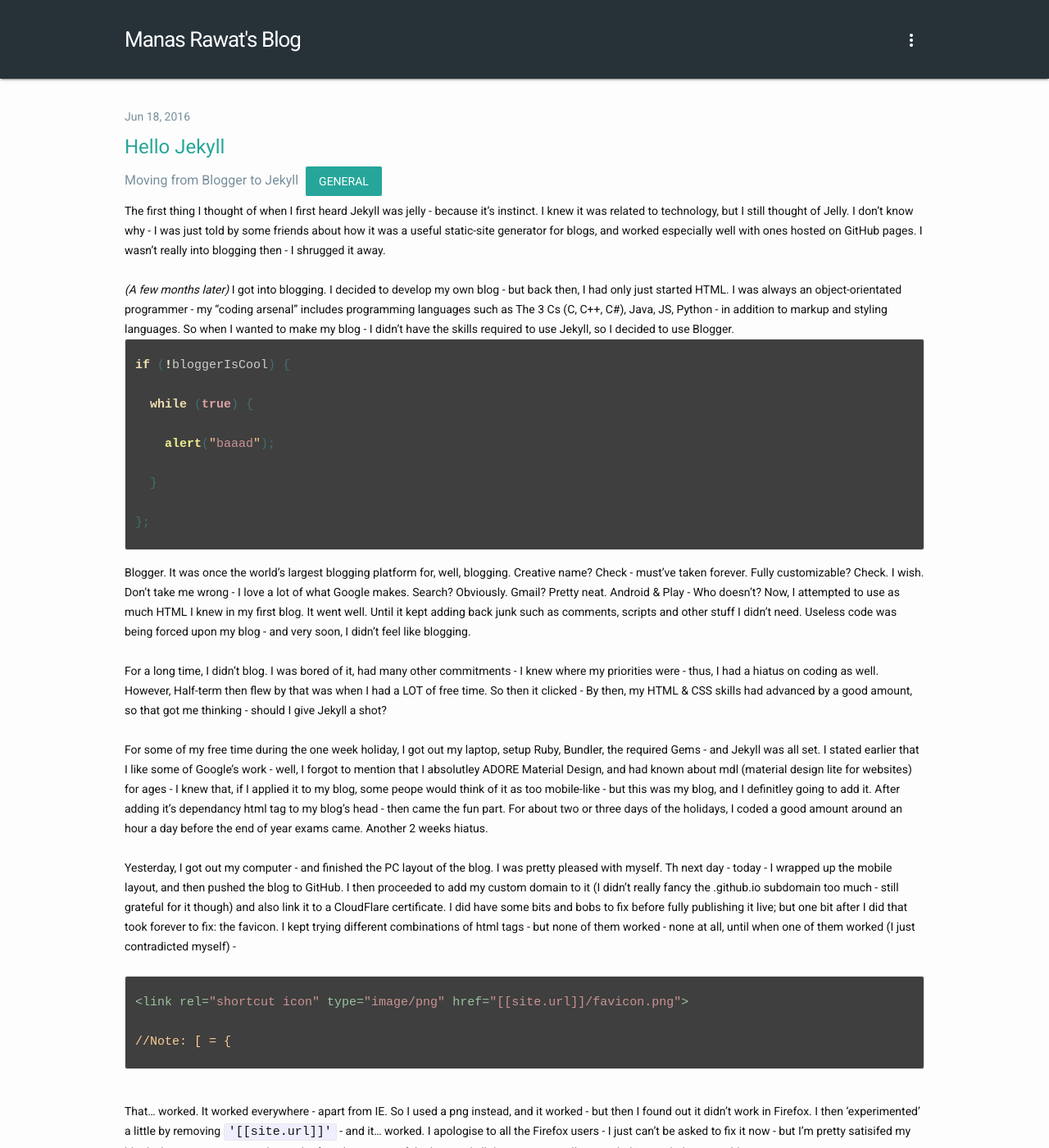
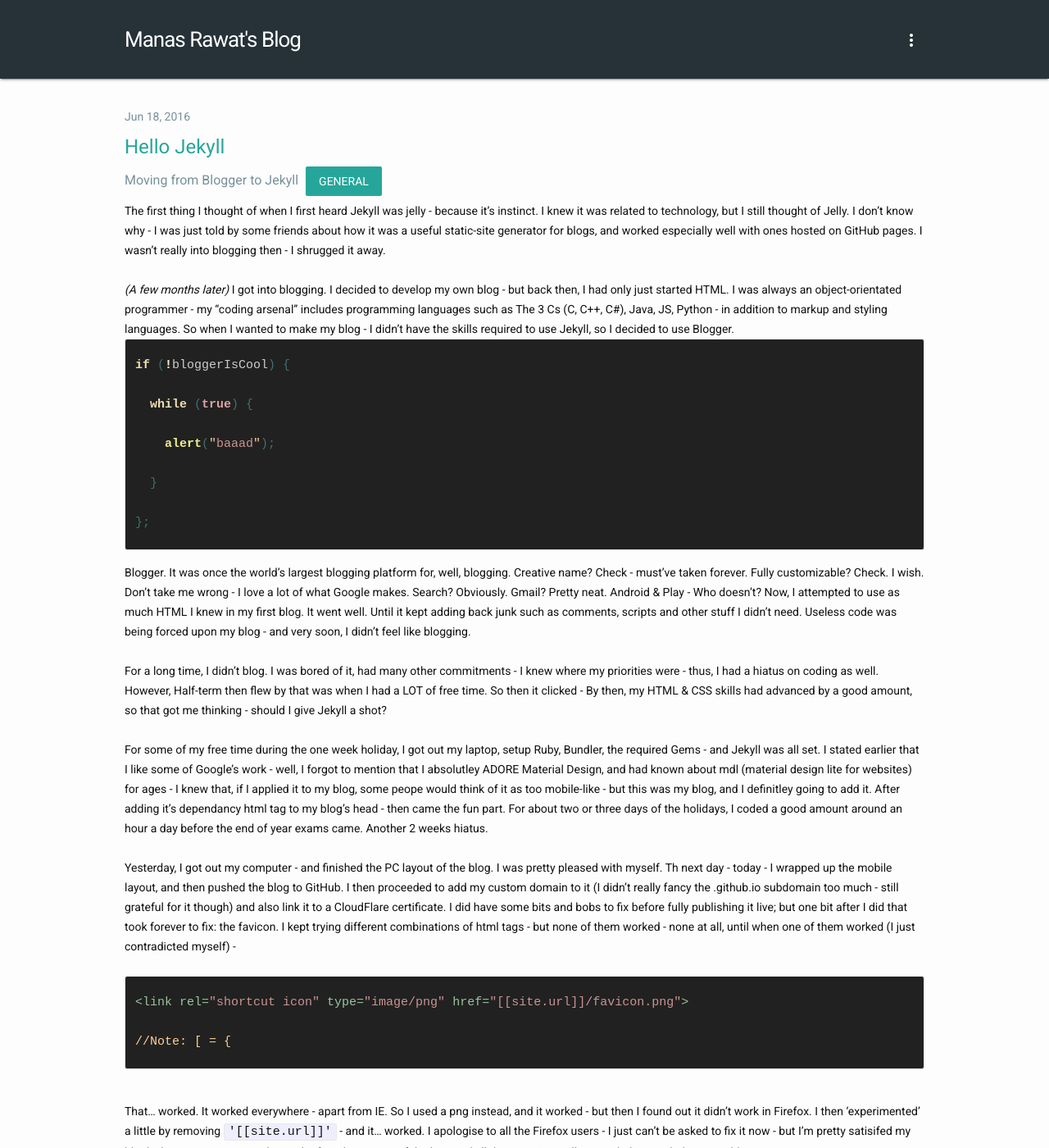
Before and after one commit to manasrawat/manasrawat.github.io, a Jekyll site: the page built from _posts/2016-06-18-hello-jekyll.markdown, in a window 1280 px wide and 1400 px high. Shown: the whole window at 82% size. Built offline with Jekyll 4.4.1, drawn with Linux system fonts in a browser that asks for light colours; nearby versions of some CDN libraries.

Commit message:
Syntax Highlighting edit

```diff
--- a/css/syntax.css
+++ b/css/syntax.css
@@ -1,7 +1,7 @@
 /*
 This is the Zenburn syntax.css theme for Pygments
 */
-.highlight code, .highlight pre {color:#fdce93; background-color:#3f3f3f; white-space: pre; overflow: auto;}
+.highlight code, .highlight pre {color:#fdce93; background-color:#212121; white-space: pre; overflow: auto;}
 .highlight .hll {background-color:#222}
 .highlight .c {color:#7f9f7f}
 .highlight .err {color:#e37170; background-color:#3d3535}
```
